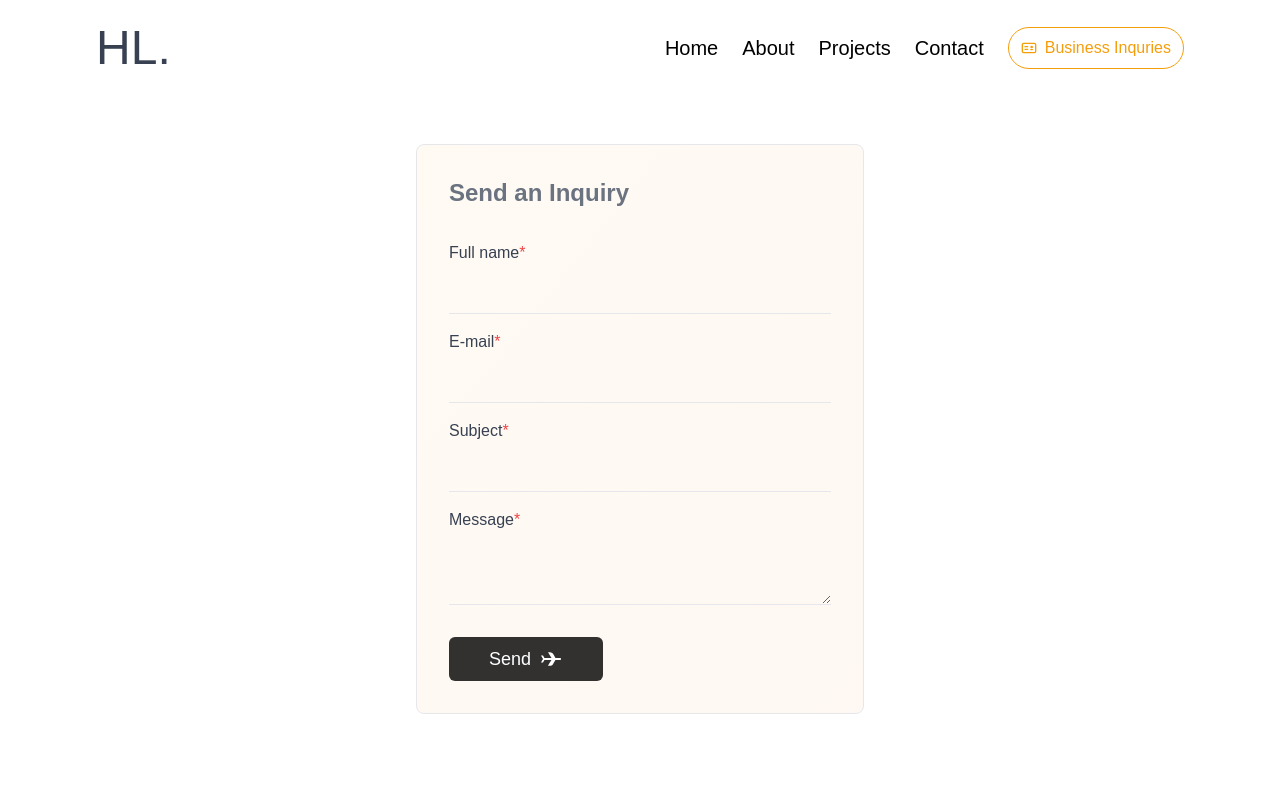
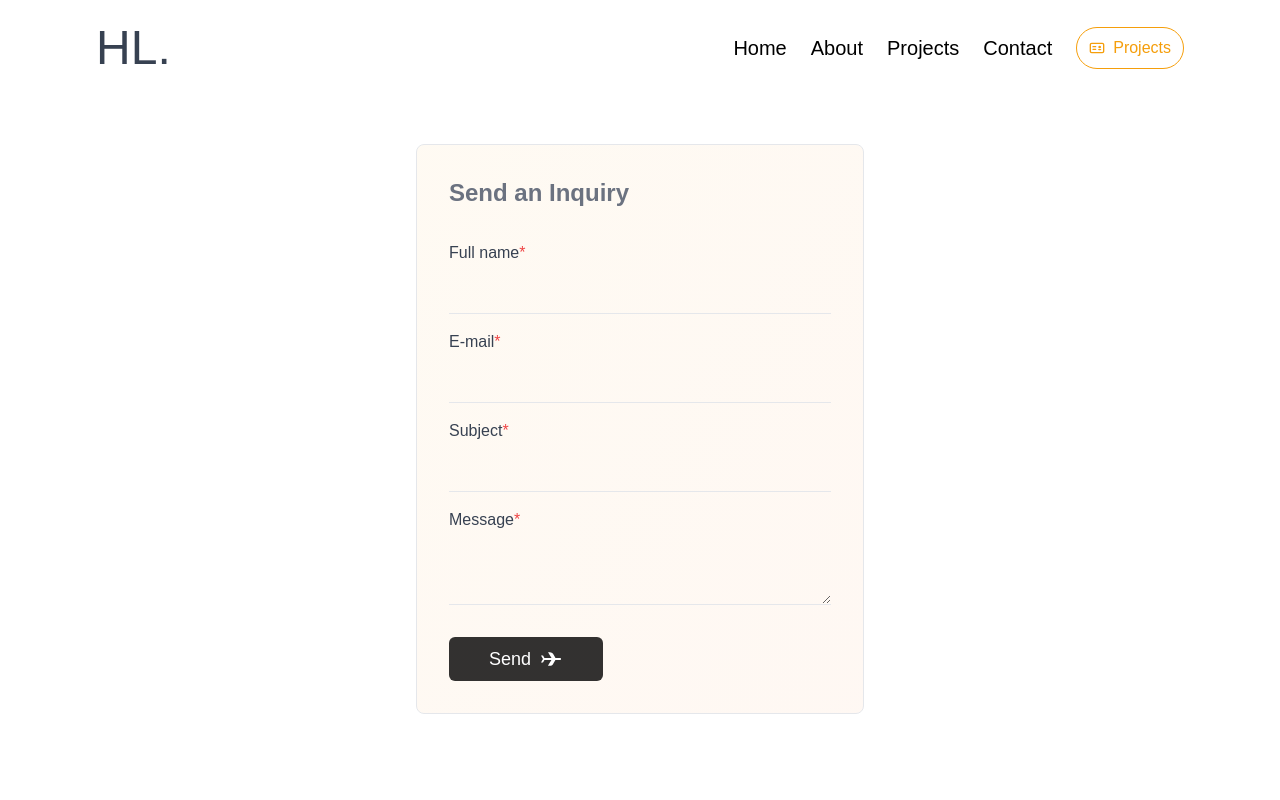
Before and after one commit to haneulab/haneulab.github.io, a Next.js app: page /inquiry in a window 1280 px wide. Shown: the top 800 px of the page. Built offline with nearby package versions, Linux system fonts and the light colour scheme; a web font is replaced by a local one.

Commit message:
added route dependent menu click button (for router to either inquiry page or homepage)

```diff
--- a/src/layouts/header.layout.tsx
+++ b/src/layouts/header.layout.tsx
@@ -168,9 +168,9 @@ const Header: React.FC = () => {
             </Link>
           </h1>
           <nav className="relative flex md:hidden items-center justify-center space-x-4">
-            <Link href="/inquiry">
+            <Link href={router.pathname.includes('inquiry') ? '/' : '/inquiry'}>
               <a className="text-base px-4 py-2 border border-amber-500 text-amber-500">
-                Inquiry
+                {router.pathname.includes('inquiry') ? 'Home' : 'Inquiry'}
               </a>
             </Link>
             <button
@@ -213,10 +213,18 @@ const Header: React.FC = () => {
                 </Link>
               ))}
             </ul>
-            <Link href="/inquiry">
+            <Link
+              href={
+                router.pathname.includes('inquiry') ? '/projects' : '/inquiry'
+              }
+            >
               <a className="px-3 py-2 rounded-full border font-normal hover text-amber-500 border-amber-500 hover:text-black/80 hover:border-black/80 transition-all flex items-center space-x-2">
                 <TiBusinessCard />
-                <span>Business Inquries</span>
+                <span>
+                  {router.pathname.includes('inquiry')
+                    ? 'Projects'
+                    : 'Business Inquries'}
+                </span>
               </a>
             </Link>
           </nav>
```
Also changed, not shown: src/reuse/loading.reuse.tsx (+6 -1 lines).
